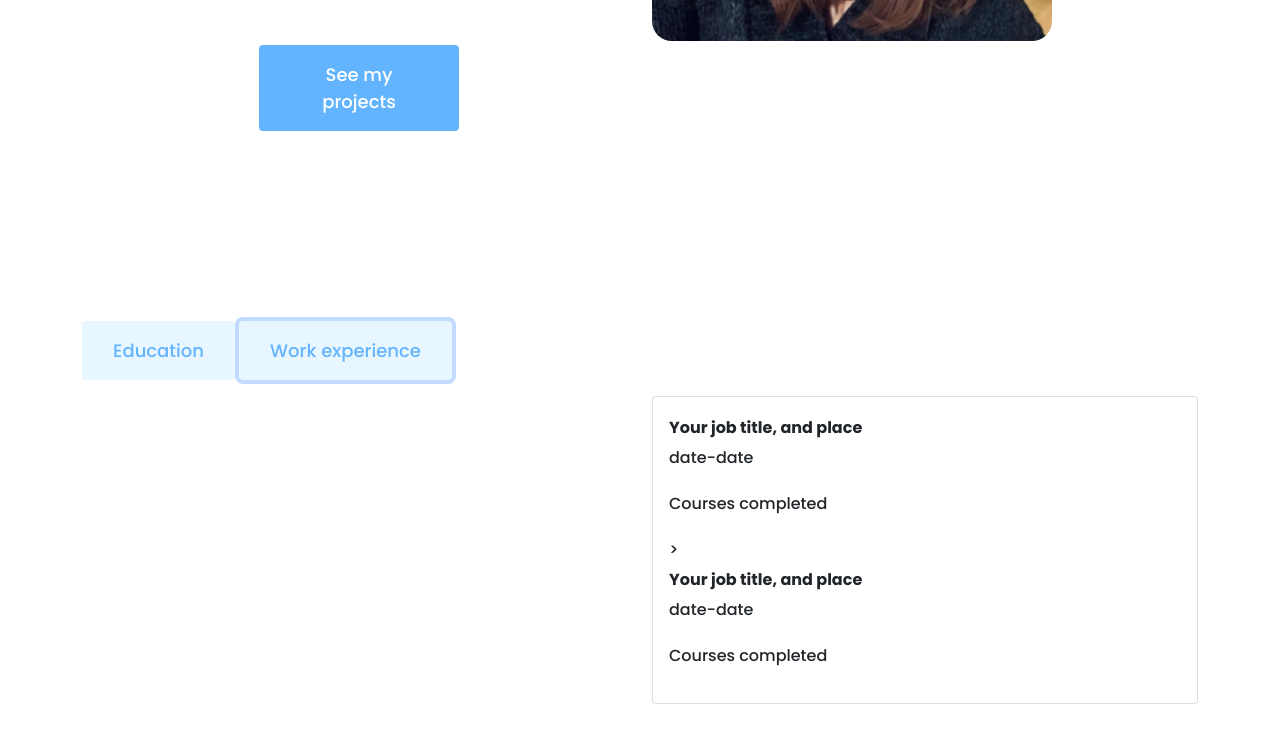
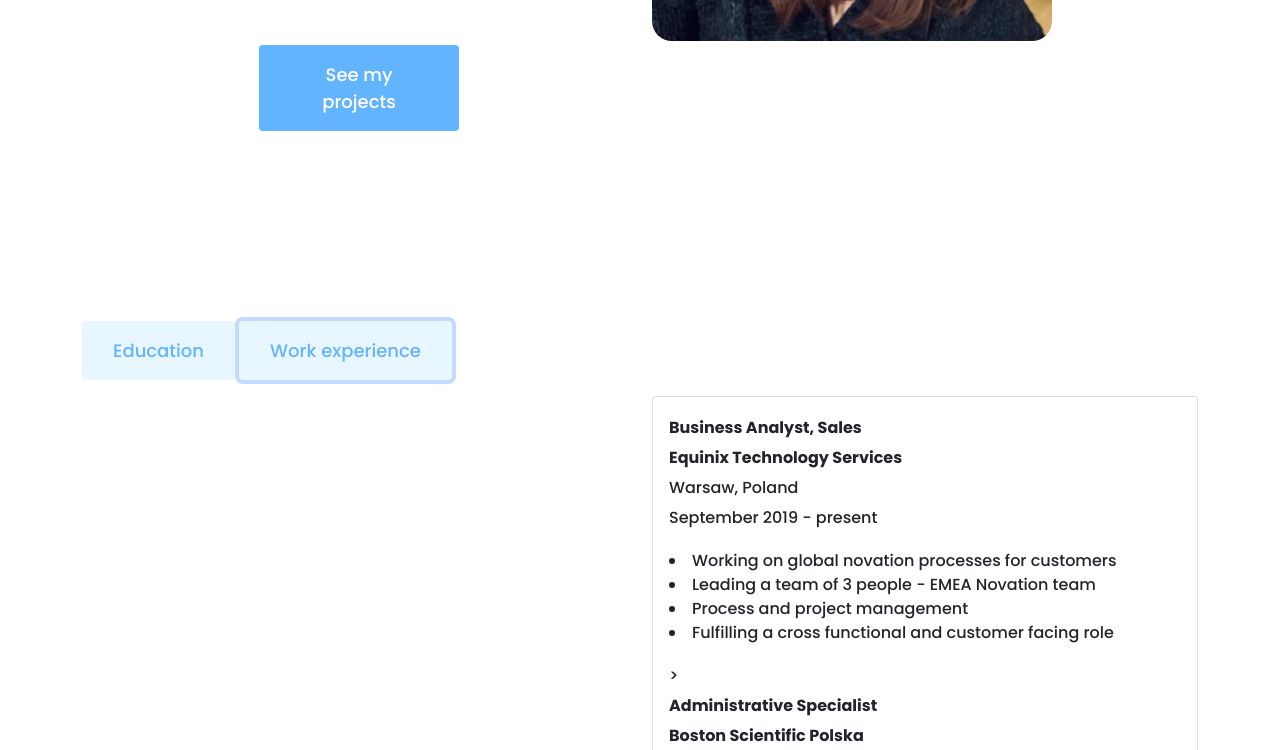
Before and after one commit to LS-hash/WS-Portfolio, a plain HTML site: page about.html in a window 1280 px wide. Both pictures are taken after a click on the button "Work experience". Shown: the part 717-1467 px from the top of the page. Drawn offline with nearby package versions, Linux system fonts and the light colour scheme.

Commit message:
added exxperieces to about page

```diff
--- a/about.html
+++ b/about.html
@@ -135,17 +135,33 @@
               <div class="kg-toggle-content" style="user-select: auto">
                 <p style="user-select: auto">
                   <strong style="user-select: auto"
-                    >Your job title, and place</strong
-                  ><br style="user-select: auto" />date-date
+                    >Business Analyst, Sales <br />
+                    Equinix Technology Services</strong
+                  ><br style="user-select: auto" />
+                  Warsaw, Poland <br />
+                  September 2019 - present
                 </p>
-                <p style="user-select: auto">Courses completed</p>
+                <p style="user-select: auto">
+                  <li>Working on global novation processes for customers</li>
+                  <li>Leading a team of 3 people - EMEA Novation team</li>
+                  <li>Process and project management</li>
+                  <li>
+                    Fulfilling a cross functional and customer facing role
+                  </li>
+                </p>
                 <p style="user-select: auto">
                   ><br style="user-select: auto" /><strong
                     style="user-select: auto"
-                    >Your job title, and place</strong
-                  ><br style="user-select: auto" />date-date
+                    >Administrative Specialist <br />
+                    Boston Scientific Polska </strong
+                  ><br style="user-select: auto" />
+                  July 2018 - September 2019
                 </p>
-                <p style="user-select: auto">Courses completed</p>
+                <p style="user-select: auto">
+                  <li>Coordinating office workflow</li>
+                  <li>Contact with suppliers, budgeting, PO creation</li>
+                  <li>Supporting event organisation</li>
+                </p>
               </div>
             </div>
           </div>
```
